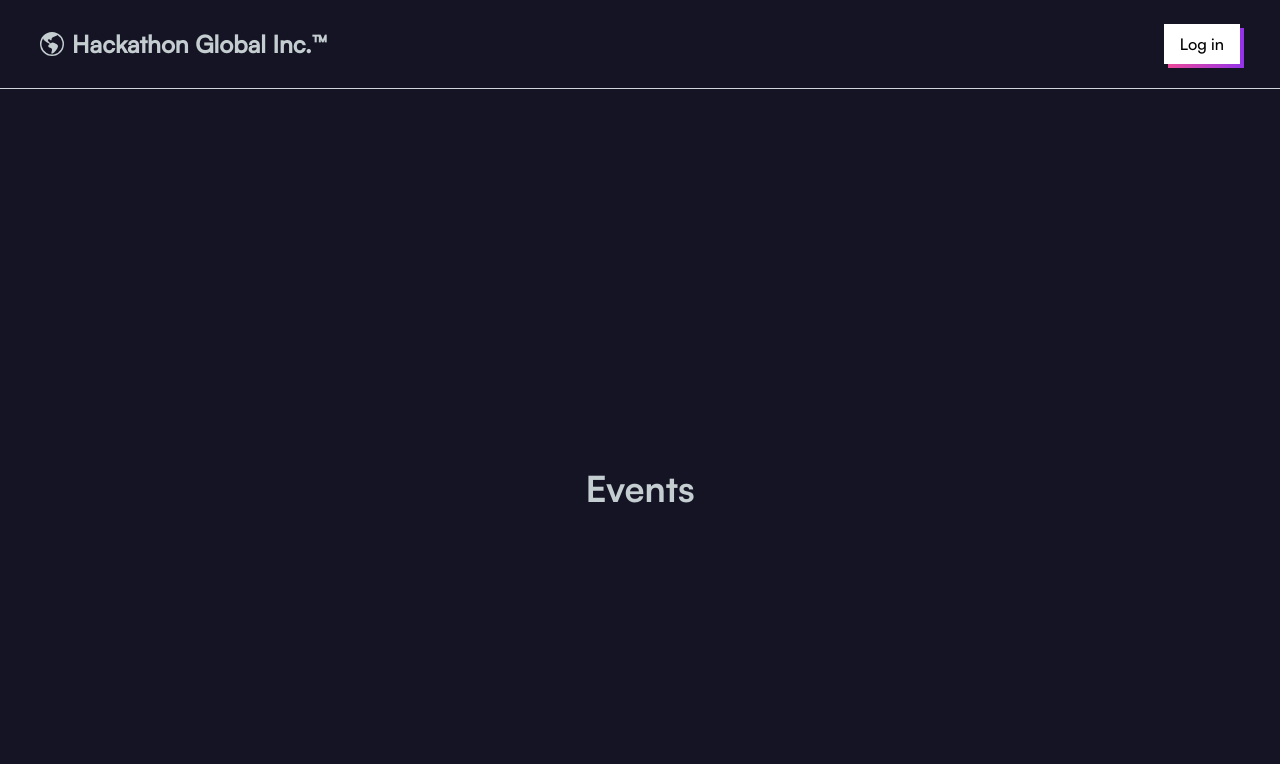
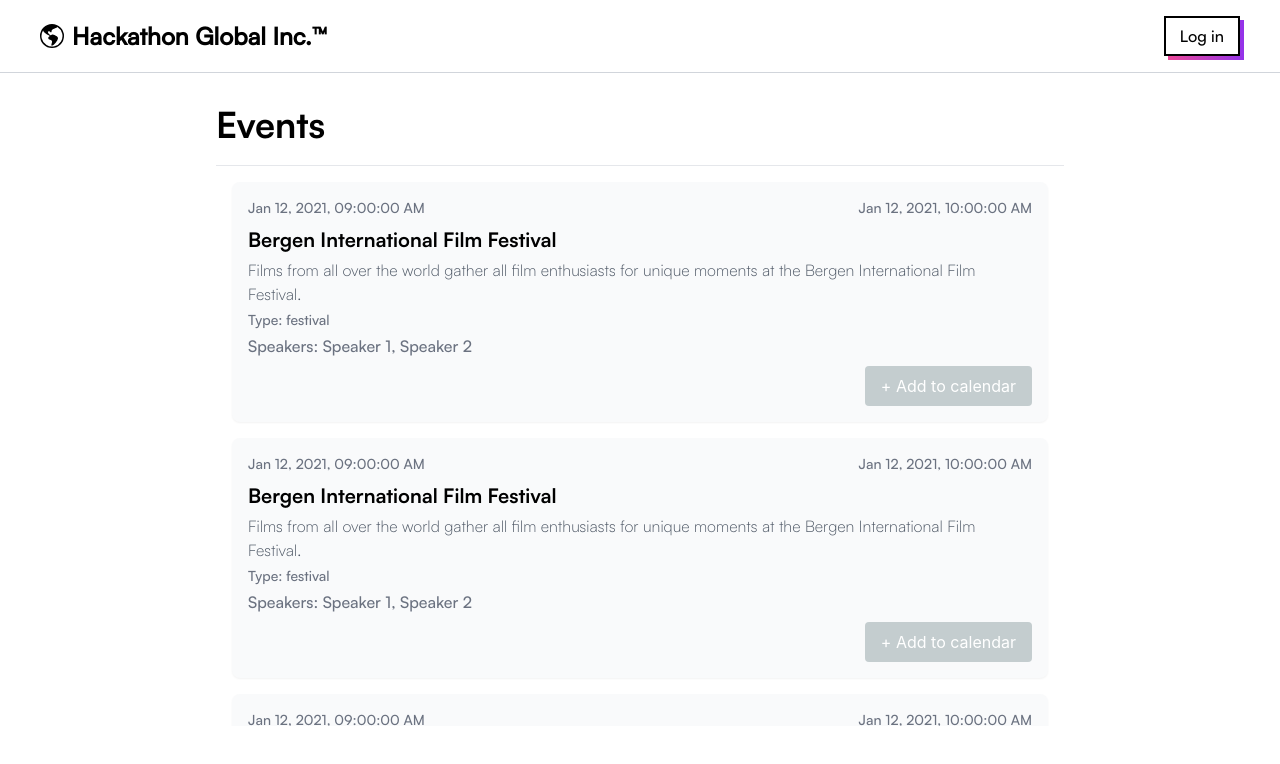
Before and after one commit to ericcxie/htn24-frontend-challenge, a React (Create React App) app: page / in a window 1280 px wide. Shown: the top 764 px of the page. Built offline with nearby package versions, Linux system fonts and the light colour scheme; no server answers.

Commit message:
Add event cards components

```diff
--- /dev/null
+++ b/src/components/cards/EventCards.tsx
@@ -0,0 +1,55 @@
+import React from "react";
+
+type EventCardProps = {
+  name: string;
+  startTime: string;
+  endTime: string;
+  description?: string;
+  speakers: string;
+  eventType: string;
+};
+
+const EventCard: React.FC<EventCardProps> = ({
+  name,
+  startTime,
+  endTime,
+  description,
+  speakers,
+  eventType,
+}) => {
+  return (
+    <div className="flex flex-col bg-gray-50 p-4 rounded-lg shadow-sm">
+      {/* Displaying the start and end time */}
+      <div className="flex justify-between">
+        <span className="text-sm font-satoshiMedium text-gray-500">
+          {startTime}
+        </span>
+        <span className="text-sm font-satoshiMedium text-gray-500">
+          {endTime}
+        </span>
+      </div>
+      <h2 className="text-xl font-satoshiBold mt-2">{name}</h2>
+      {description && (
+        <p className="text-satoshi font-satoshiLight text-gray-600 mt-1">
+          {description}
+        </p>
+      )}
+
+      <p className="text-sm font-satoshiMedium text-gray-500 mt-1">
+        Type: {eventType}
+      </p>
+      {speakers && (
+        <p className="text-satoshi font-satoshiMedium text-gray-500 mt-1">
+          Speakers: {speakers}
+        </p>
+      )}
+      <div className="flex justify-end mt-2">
+        <button className="text-satoshiMedium bg-primary text-white px-4 py-2 rounded hover:bg-primary-dark">
+          + Add to calendar
+        </button>
+      </div>
+    </div>
+  );
+};
+
+export default EventCard;
--- /dev/null
+++ b/src/components/data/Events.ts
@@ -0,0 +1,98 @@
+// mockEventsData.ts
+
+// Define the structure of the speaker data
+export type TSpeaker = {
+  name: string;
+};
+
+// Define the structure of the event data
+export type TEvent = {
+  id: number;
+  name: string;
+  event_type: string; // Assuming event_type is a string for simplicity
+  permission?: string; // Assuming permission is a string for simplicity
+
+  start_time: number; // Unix timestamp (ms)
+  end_time: number; // Unix timestamp (ms)
+
+  description?: string;
+  speakers: TSpeaker[];
+
+  public_url?: string;
+  private_url: string;
+  related_events: number[];
+};
+
+// Mock event data array
+export const EventsData: TEvent[] = [
+  {
+    id: 1,
+    name: "Bergen International Film Festival",
+    event_type: "festival",
+    permission: "public",
+    start_time: 1610442000000,
+    end_time: 1610445600000,
+    description:
+      "Films from all over the world gather all film enthusiasts for unique moments at the Bergen International Film Festival.",
+    speakers: [{ name: "Speaker 1" }, { name: "Speaker 2" }],
+    public_url: "http://example.com/public-event",
+    private_url: "http://example.com/private-event",
+    related_events: [2, 3], // IDs of related events
+  },
+  {
+    id: 2,
+    name: "Bergen International Film Festival",
+    event_type: "festival",
+    permission: "public",
+    start_time: 1610442000000,
+    end_time: 1610445600000,
+    description:
+      "Films from all over the world gather all film enthusiasts for unique moments at the Bergen International Film Festival.",
+    speakers: [{ name: "Speaker 1" }, { name: "Speaker 2" }],
+    public_url: "http://example.com/public-event",
+    private_url: "http://example.com/private-event",
+    related_events: [2, 3], // IDs of related events
+  },
+  {
+    id: 3,
+    name: "Bergen International Film Festival",
+    event_type: "festival",
+    permission: "public",
+    start_time: 1610442000000,
+    end_time: 1610445600000,
+    description:
+      "Films from all over the world gather all film enthusiasts for unique moments at the Bergen International Film Festival.",
+    speakers: [{ name: "Speaker 1" }, { name: "Speaker 2" }],
+    public_url: "http://example.com/public-event",
+    private_url: "http://example.com/private-event",
+    related_events: [2, 3], // IDs of related events
+  },
+  {
+    id: 4,
+    name: "Bergen International Film Festival",
+    event_type: "festival",
+    permission: "public",
+    start_time: 1610442000000,
+    end_time: 1610445600000,
+    description:
+      "Films from all over the world gather all film enthusiasts for unique moments at the Bergen International Film Festival.",
+    speakers: [{ name: "Speaker 1" }, { name: "Speaker 2" }],
+    public_url: "http://example.com/public-event",
+    private_url: "http://example.com/private-event",
+    related_events: [2, 3], // IDs of related events
+  },
+];
+
+// Format the event time to a human-readable format
+export const formatEventTime = (timestamp: number): string => {
+  const eventDate = new Date(timestamp);
+  return eventDate.toLocaleDateString("en-US", {
+    year: "numeric",
+    month: "short",
+    day: "numeric",
+    hour: "2-digit",
+    minute: "2-digit",
+    second: "2-digit",
+    hour12: true,
+  });
+};
--- /dev/null
+++ b/src/components/elements/EventsTab.tsx
@@ -0,0 +1,40 @@
+import React, { useState } from "react";
+
+type Tab = "HTML" | "React" | "Vue" | "Angular" | "Svelte";
+
+const EventTabs: React.FC = () => {
+  const [activeTab, setActiveTab] = useState<Tab>("HTML");
+
+  const handleTabChange = (tab: Tab) => {
+    setActiveTab(tab);
+  };
+
+  return (
+    <div className="w-full">
+      <div className="relative right-0">
+        <ul
+          className="relative flex flex-wrap p-1 list-none rounded-lg bg-blue-gray-50/60"
+          data-tabs="tabs"
+          role="list"
+        >
+          {["HTML", "React", "Vue", "Angular", "Svelte"].map((tab) => (
+            <li key={tab} className="z-30 flex-auto text-center">
+              <a
+                className={`z-30 flex items-center justify-center w-full px-0 py-1 mb-0 transition-all ease-in-out border-0 rounded-lg cursor-pointer text-slate-700 bg-inherit ${
+                  activeTab === tab ? "bg-white shadow" : ""
+                }`}
+                onClick={() => handleTabChange(tab as Tab)}
+                role="tab"
+                aria-selected={activeTab === tab}
+              >
+                <span className="ml-1">{tab}</span>
+              </a>
+            </li>
+          ))}
+        </ul>
+      </div>
+    </div>
+  );
+};
+
+export default EventTabs;
--- a/src/components/header/header.tsx
+++ b/src/components/header/header.tsx
@@ -4,7 +4,7 @@ import { BsGlobeAmericas } from "react-icons/bs";
 
 const Header: React.FC = () => {
   return (
-    <header className="flex justify-between items-center p-6 md:px-10 bg-background font-satoshiMedium border-b border-gray-300 text-primary">
+    <header className="flex justify-between items-center p-4 md:px-10 bg-white font-satoshiMedium border-b border-gray-300 text-black">
       <Link to="/" className="text-2xl font-bold flex items-center">
         <BsGlobeAmericas className="mr-2" />
         Hackathon Global Inc.™
@@ -15,7 +15,7 @@ const Header: React.FC = () => {
         className="relative inline-block px-4 py-2 font-medium group"
       >
         <span className="absolute inset-0 w-full h-full transition duration-200 ease-out transform translate-x-1 translate-y-1 bg-gradient-to-r from-pink-500 to-purple-600 group-hover:-translate-x-0 group-hover:-translate-y-0"></span>
-        <span className="absolute inset-0 w-full h-full bg-white border-2 border-white group-hover:bg-black"></span>
+        <span className="absolute inset-0 w-full h-full bg-white border-2 border-black group-hover:border-transparent group-hover:bg-gradient-to-r from-pink-500 to-purple-600"></span>
         <span className="relative text-black group-hover:text-white">
           Log in
         </span>
--- a/src/components/pages/Events.tsx
+++ b/src/components/pages/Events.tsx
@@ -1,14 +1,48 @@
-import React from "react";
+import React, { useEffect, useState } from "react";
 import Header from "../header/header";
+import EventCard from "../cards/EventCards";
+import { EventsData, formatEventTime } from "../data/Events";
 
 const Events: React.FC = () => {
+  const [eventsData, setEventsData] = useState(null);
+
+  useEffect(() => {
+    fetch("https://api.hackthenorth.com/v3/events")
+      .then((response) => response.json())
+      .then((data) => setEventsData(data))
+      .catch((error) => console.error("Error:", error));
+  }, []);
+
+  console.log(eventsData);
+
   return (
-    <div>
+    <div className="bg-white min-h-screen">
       <Header />
-      <div className="flex flex-col items-center justify-center bg-background min-h-screen py-2">
-        <h1 className="text-4xl font-bold font-satoshiBold text-[#C4CDCF]">
-          Events
-        </h1>
+
+      <div className="flex flex-col items-center py-3">
+        {/* Main container for events with a max width and some padding */}
+        <div className="w-full max-w-4xl px-6 rounded-lg">
+          {/* Events header */}
+          <h1 className="text-4xl font-bold font-satoshiBold text-black py-5 border-b border-gray-200">
+            Events
+          </h1>
+          <div className="flex flex-col space-y-4 p-4 overflow-y-auto max-h-[35rem]">
+            {/* Mapping through the event data to render EventCards */}
+            {EventsData.map((event) => (
+              <EventCard
+                key={event.id}
+                name={event.name}
+                startTime={formatEventTime(event.start_time)}
+                endTime={formatEventTime(event.end_time)}
+                description={event.description}
+                speakers={event.speakers
+                  .map((speaker) => speaker.name)
+                  .join(", ")}
+                eventType={event.event_type}
+              />
+            ))}
+          </div>
+        </div>
       </div>
     </div>
   );
```
